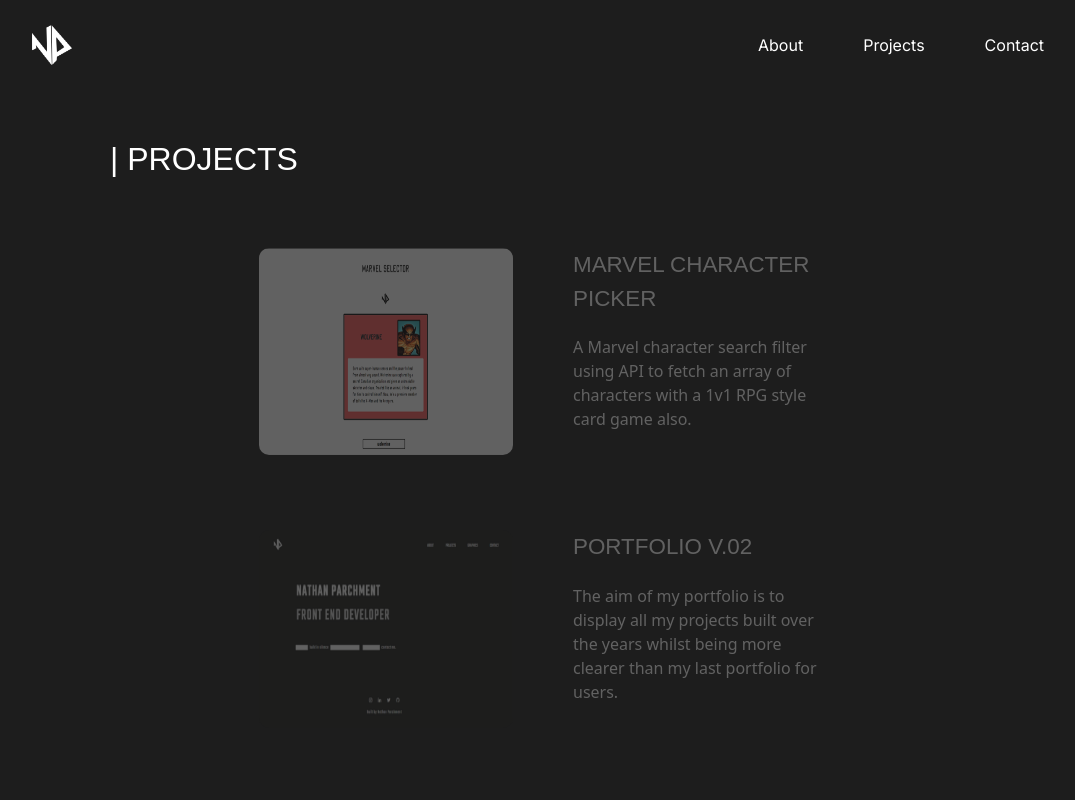
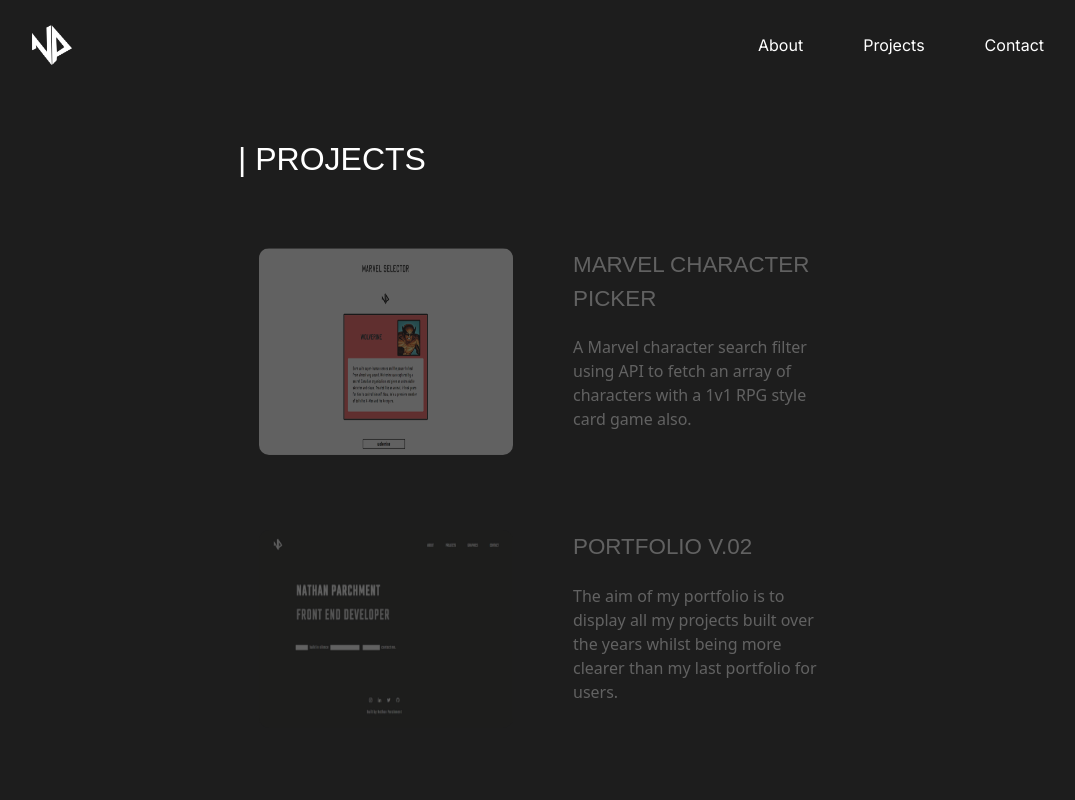
Before and after one commit to Nathan-47/nathanparchment.com-v03, a React (Create React App) app: page /projects in a window 1280 px wide. Shown: the top 800 px of the page, without its empty margins (97-1172 px from the left). Built offline with nearby package versions, Linux system fonts and the light colour scheme; a web font is replaced by a local one.

Commit message:
Add files via upload

```diff
--- a/src/pages/projects.js
+++ b/src/pages/projects.js
@@ -36,7 +36,7 @@
     return (
         <div ref={scope}
         className='width-body'>
-            <div className='about-heading'>
+            <div className='project-heading'>
               <p>| Projects</p>
             </div>
                 {/* <div className="col-3">
```
